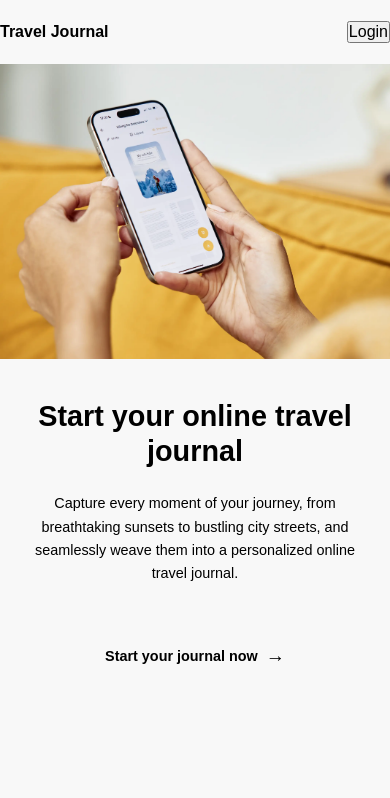
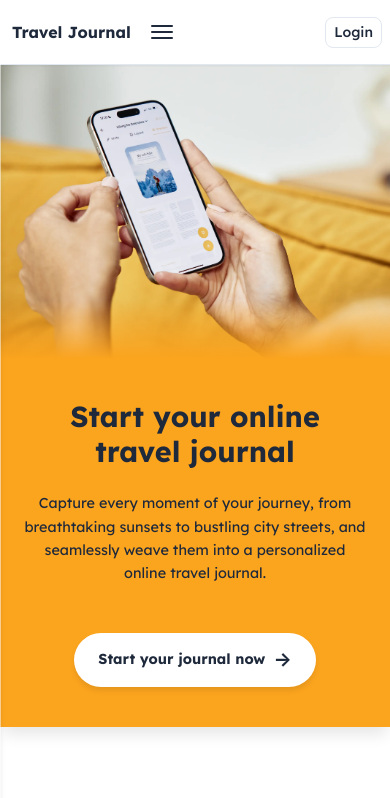
Before and after one commit to gloomforge/travelapp-client, a React (Create React App) app: page / in a window 390 px wide. Shown: the top 798 px of the page. Built offline with nearby package versions, Linux system fonts and the light colour scheme.

Commit message:
chore(layout): update global styles and responsive meta tags

```diff
--- a/public/index.html
+++ b/public/index.html
@@ -8,20 +8,10 @@
       name="description"
       content="Web site created using create-react-app"
     />
-    <title>React App</title>
+    <title>Travel Journal</title>
   </head>
   <body>
     <noscript>You need to enable JavaScript to run this app.</noscript>
     <div id="root"></div>
-    <!--
-      This HTML file is a template.
-      If you open it directly in the browser, you will see an empty page.
-
-      You can add webfonts, meta tags, or analytics to this file.
-      The build step will place the bundled scripts into the <body> tag.
-
-      To begin the development, run `npm start` or `yarn start`.
-      To create a production bundle, use `npm run build` or `yarn build`.
-    -->
   </body>
 </html>
--- a/src/App.tsx
+++ b/src/App.tsx
@@ -5,11 +5,13 @@ import NotFound from "./pages/notFound/NotFound";
 import AuthPage from "./pages/account/auth/AuthPage";
 import CreateJournal from "./pages/journal/journalCreate/CreateJournal";
 import ListJournal from "./pages/journal/journalList/ListJournal";
+import Footer from './components/footer/Footer';
 
 function App() {
     return (
-        <>
+        <div className="page-wrapper">
             <Header/>
+            <main className="main-content">
                 <Routes>
                     <Route path={'/'} element={<Home/>}/>
                     <Route path={'/account/auth'} element={<AuthPage/>}/>
@@ -18,7 +20,9 @@ function App() {
                     <Route path={'/account/auth/:authMode'} element={<AuthPage/>}/>
                     <Route path={'*'} element={<NotFound/>}/>
                 </Routes>
-        </>
+            </main>
+            <Footer/>
+        </div>
     );
 }
 
--- a/src/index.css
+++ b/src/index.css
@@ -1,23 +1,4 @@
 @import url('https://fonts.googleapis.com/css2?family=Lexend+Deca:wght@100..900&display=swap');
-
-*,
-*::before,
-*::after {
-    margin: 0;
-    padding: 0;
-    box-sizing: border-box;
-}
-
-body {
-    font-family: "Arial", sans-serif;
-    background-color: #f8f8f8;
-    color: black;
-}
-
-a {
-    text-decoration: none;
-}
-
-h1, h2, h3, h4, h5, h6 {
-    margin: 0;
-}
+@import './styles/variables.css';
+@import './styles/reset.css';
+@import './styles/components.css';
```
Lines whose indentation alone changed are shown as unchanged.
